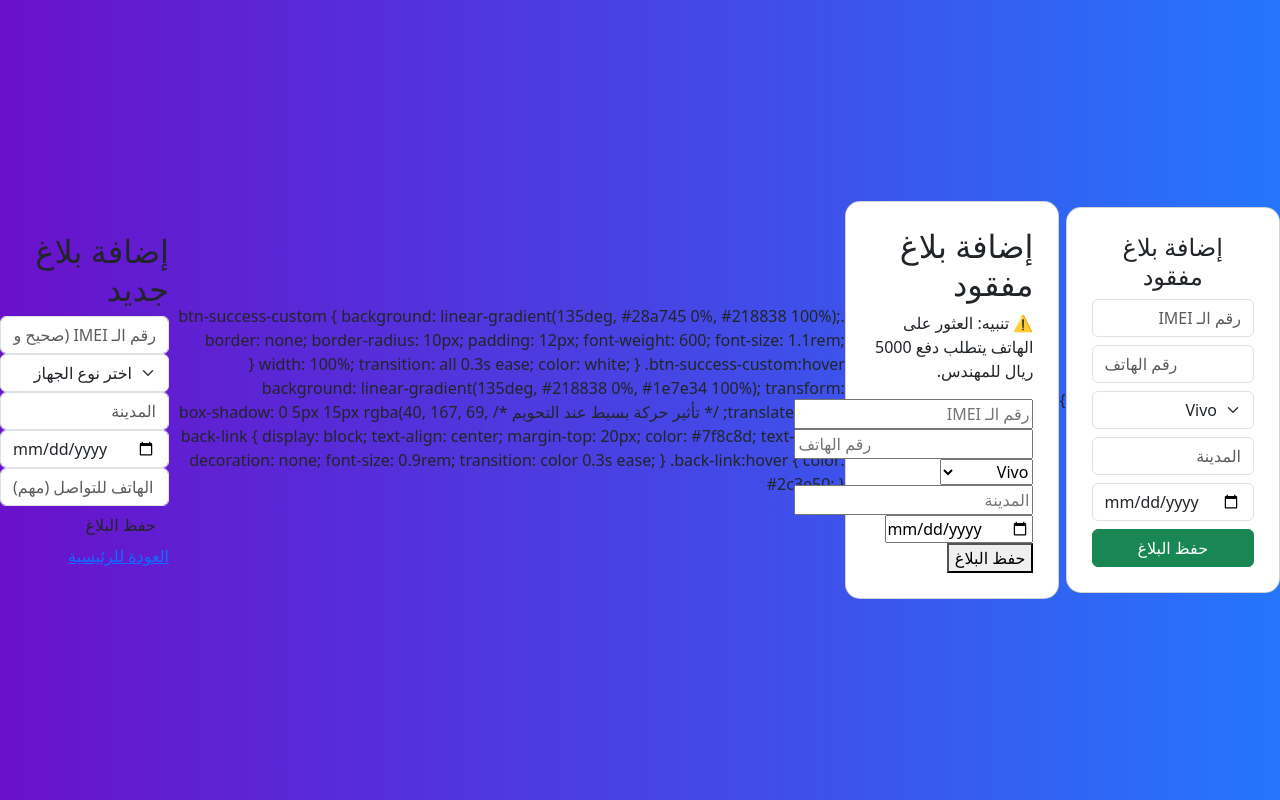
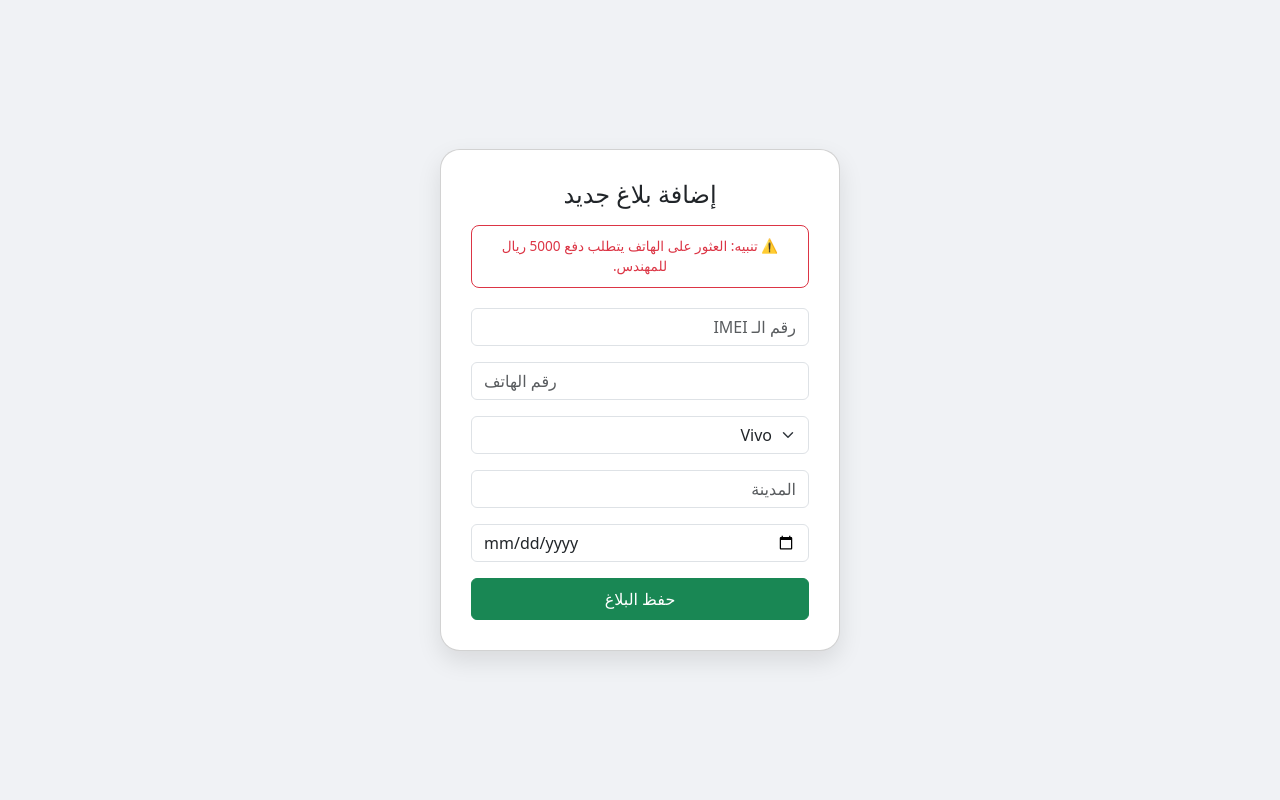
Before and after one commit to Ali202004/stolen-phones-project, a Flask app: page /add in a window 1280 px wide. Run offline with Flask 3, Linux system fonts and the light colour scheme.

Commit message:
Update add.html

```diff
--- a/templates/add.html
+++ b/templates/add.html
@@ -1,117 +1,28 @@
 <!DOCTYPE html>
 <html lang="ar" dir="rtl">
 <head>
+    <meta charset="UTF-8">
     <link href="https://cdn.jsdelivr.net/npm/bootstrap@5.3.0/dist/css/bootstrap.min.css" rel="stylesheet">
     <style>
-        body { background: linear-gradient(to right, #6a11cb, #2575fc); min-height: 100vh; display: flex; align-items: center; justify-content: center; }
-        .card { background: white; padding: 25px; border-radius: 15px; width: 90%; max-width: 400px; }
+        body { background: #f0f2f5; display: flex; align-items: center; justify-content: center; min-height: 100vh; }
+        .card { background: white; padding: 30px; border-radius: 20px; box-shadow: 0 10px 25px rgba(0,0,0,0.1); width: 95%; max-width: 400px; }
+        .alert-red { color: #dc3545; font-size: 0.85rem; border: 1px solid #dc3545; padding: 10px; border-radius: 8px; margin-bottom: 20px; }
     </style>
 </head>
 <body>
     <div class="card">
-        <h4 class="text-center">إضافة بلاغ مفقود</h4>
+        <h4 class="text-center mb-3">إضافة بلاغ جديد</h4>
+        <div class="alert-red text-center">⚠️ تنبيه: العثور على الهاتف يتطلب دفع 5000 ريال للمهندس.</div>
         <form action="/add" method="POST">
-            <input type="text" name="imei" class="form-control mb-2" placeholder="رقم الـ IMEI" required>
-            <input type="tel" name="phone" class="form-control mb-2" placeholder="رقم الهاتف" required>
-            <select name="brand" class="form-select mb-2"><option>Vivo</option><option>Samsung</option><option>LT</option></select>
-            <input type="text" name="city" class="form-control mb-2" placeholder="المدينة" required>
-            <input type="date" name="date" class="form-control mb-2" required>
-            <button class="btn btn-success w-100">حفظ البلاغ</button>
+            <input type="text" name="imei" class="form-control mb-3" placeholder="رقم الـ IMEI" required>
+            <input type="tel" name="phone" class="form-control mb-3" placeholder="رقم الهاتف" required>
+            <select name="brand" class="form-select mb-3">
+                <option>Vivo</option><option>Samsung</option><option>LT</option>
+            </select>
+            <input type="text" name="city" class="form-control mb-3" placeholder="المدينة" required>
+            <input type="date" name="date" class="form-control mb-3" required>
+            <button class="btn btn-success w-100 py-2">حفظ البلاغ</button>
         </form>
     </div>
 </body>
 </html>
-        }
-    </style>
-</head>
-<body>
-
-<div class="card">
-    <h2>إضافة بلاغ مفقود</h2>
-    <p class="alert-note">⚠️ تنبيه: العثور على الهاتف يتطلب دفع 5000 ريال للمهندس.</p>
-
-    <form action="/add" method="POST">
-        <div class="form-group">
-            <input type="text" name="imei" placeholder="رقم الـ IMEI" required>
-        </div>
-        <div class="form-group">
-            <input type="tel" name="phone" placeholder="رقم الهاتف" required>
-        </div>
-        <div class="form-group">
-            <select name="brand">
-                <option value="Vivo">Vivo</option>
-                <option value="Samsung">Samsung</option>
-                <option value="LT">LT</option>
-            </select>
-        </div>
-        <div class="form-group">
-            <input type="text" name="city" placeholder="المدينة" required>
-        </div>
-        <div class="form-group">
-            <input type="date" name="date" required>
-        </div>
-        <button type="submit">حفظ البلاغ</button>
-    </form>
-</div>
-
-</body>
-</html>
-        .btn-success-custom {
-            background: linear-gradient(135deg, #28a745 0%, #218838 100%);
-            border: none;
-            border-radius: 10px;
-            padding: 12px;
-            font-weight: 600;
-            font-size: 1.1rem;
-            width: 100%;
-            transition: all 0.3s ease;
-            color: white;
-        }
-
-        .btn-success-custom:hover {
-            background: linear-gradient(135deg, #218838 0%, #1e7e34 100%);
-            transform: translateY(-2px); /* تأثير حركة بسيط عند التحويم */
-            box-shadow: 0 5px 15px rgba(40, 167, 69, 0.3);
-        }
-
-        .back-link {
-            display: block;
-            text-align: center;
-            margin-top: 20px;
-            color: #7f8c8d;
-            text-decoration: none;
-            font-size: 0.9rem;
-            transition: color 0.3s ease;
-        }
-
-        .back-link:hover {
-            color: #2c3e50;
-        }
-    </style>
-    <title>إضافة بلاغ جديد | أنيق وعصري</title>
-</head>
-<body>
-    <div class="report-card">
-        <h2>إضافة بلاغ جديد</h2>
-        <form action="/add" method="POST">
-            <input type="text" name="imei" class="form-control" placeholder="رقم الـ IMEI (صحيح ومكون من 15 رقم)" required>
-
-            <select name="brand" class="form-select" required>
-                <option value="" disabled selected>اختر نوع الجهاز</option>
-                <option value="Samsung">سامسونج (Samsung)</option>
-                <option value="Apple">آيفون (Apple)</option>
-                <option value="Xiaomi">شاومي (Xiaomi)</option>
-                <option value="Other">أجهزة أخرى</option>
-            </select>
-
-            <input type="text" name="city" class="form-control" placeholder="المدينة" required>
-            <input type="date" name="date" class="form-control" required>
-
-            <input type="tel" name="phone" class="form-control" placeholder="رقم الهاتف للتواصل (مهم)" required>
-
-            <button type="submit" class="btn btn-success-custom">حفظ البلاغ</button>
-        </form>
-        <a href="/" class="back-link">العودة للرئيسية</a>
-    </div>
-</body>
-</html>
```
